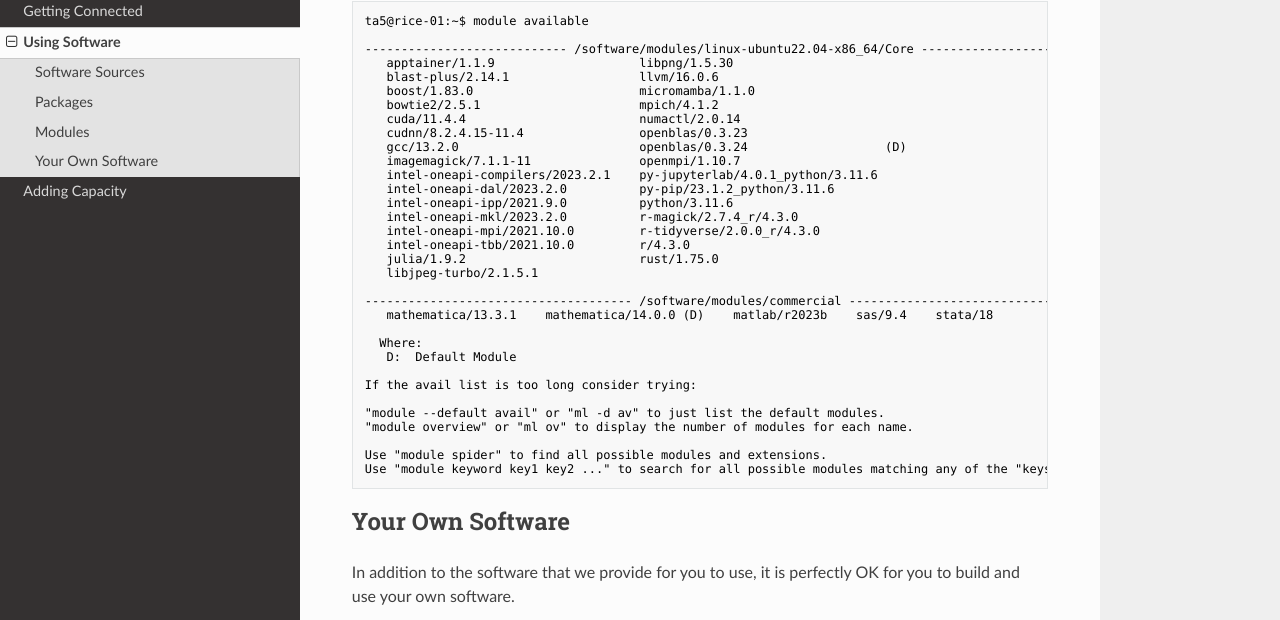
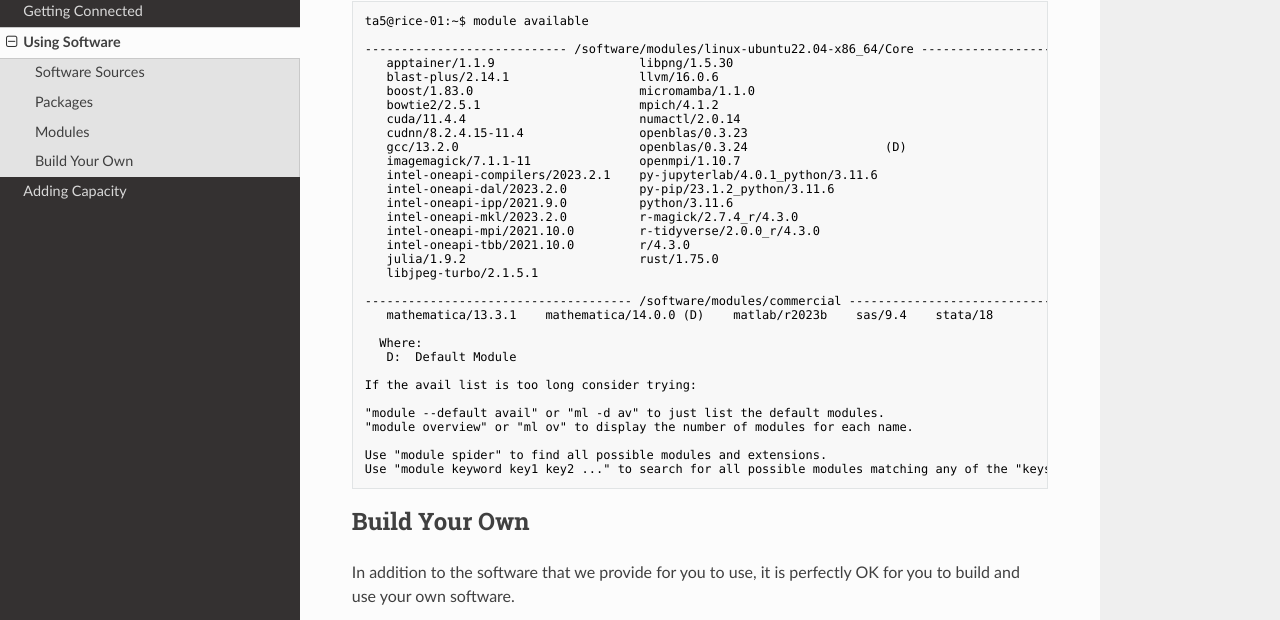
Before and after one commit to stanford-rc/farmshare-docs, an MkDocs documentation site: the page built from docs/software.md, in a window 1280 px wide and 900 px high, scrolled down 811 px. Shown: the part 138-758 px from the top of the window. Built offline with MkDocs 1.6.1, drawn with Linux system fonts in a browser that asks for light colours; nearby versions of some CDN libraries.

Commit message:
Update software.md

```diff
--- a/docs/software.md
+++ b/docs/software.md
@@ -63,6 +63,6 @@
 Use "module keyword key1 key2 ..." to search for all possible modules matching any of the "keys".
 ~~~
 
-## Your Own Software
+## Build Your Own
 
 In addition to the software that we provide for you to use, it is perfectly OK for you to build and use your own software.
```
